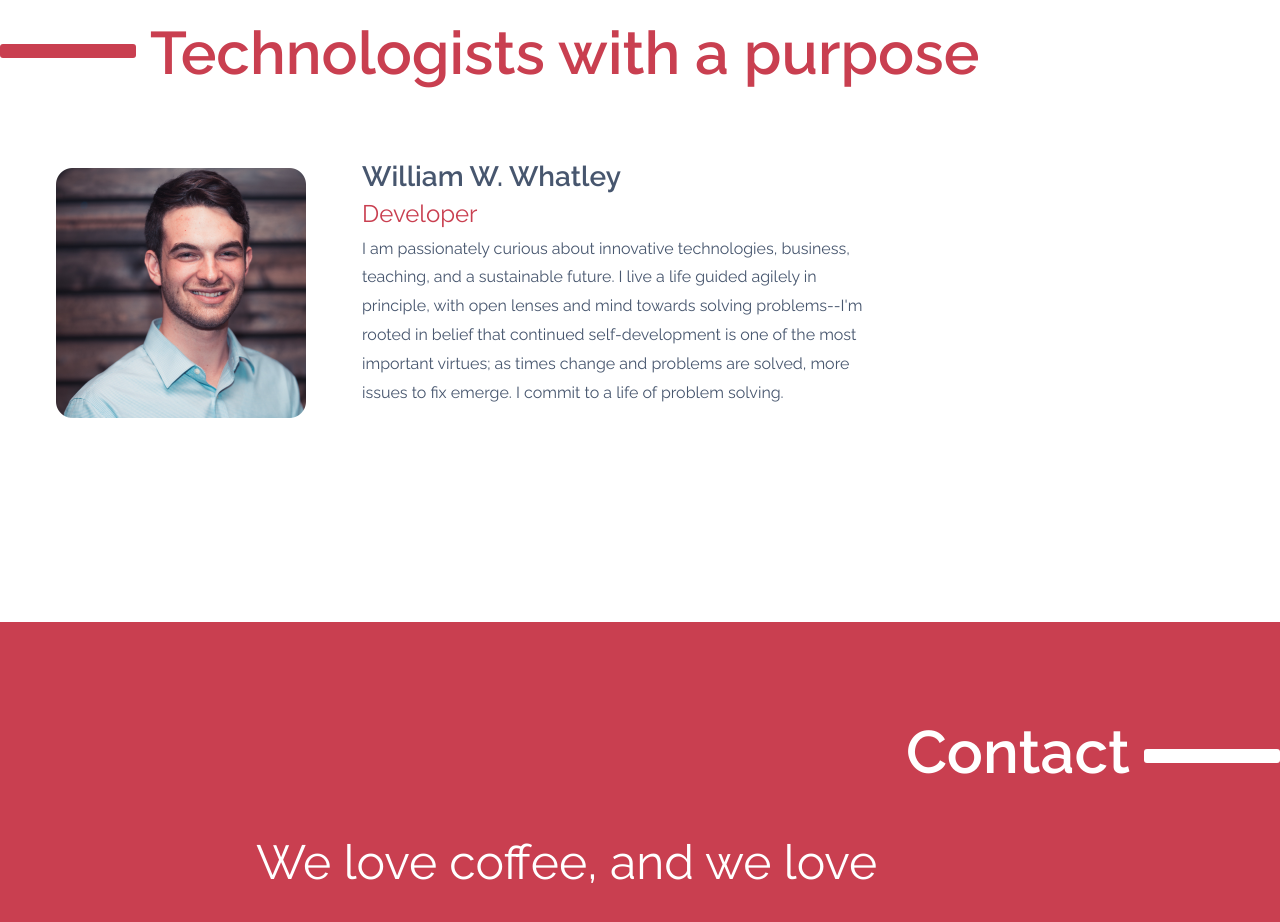
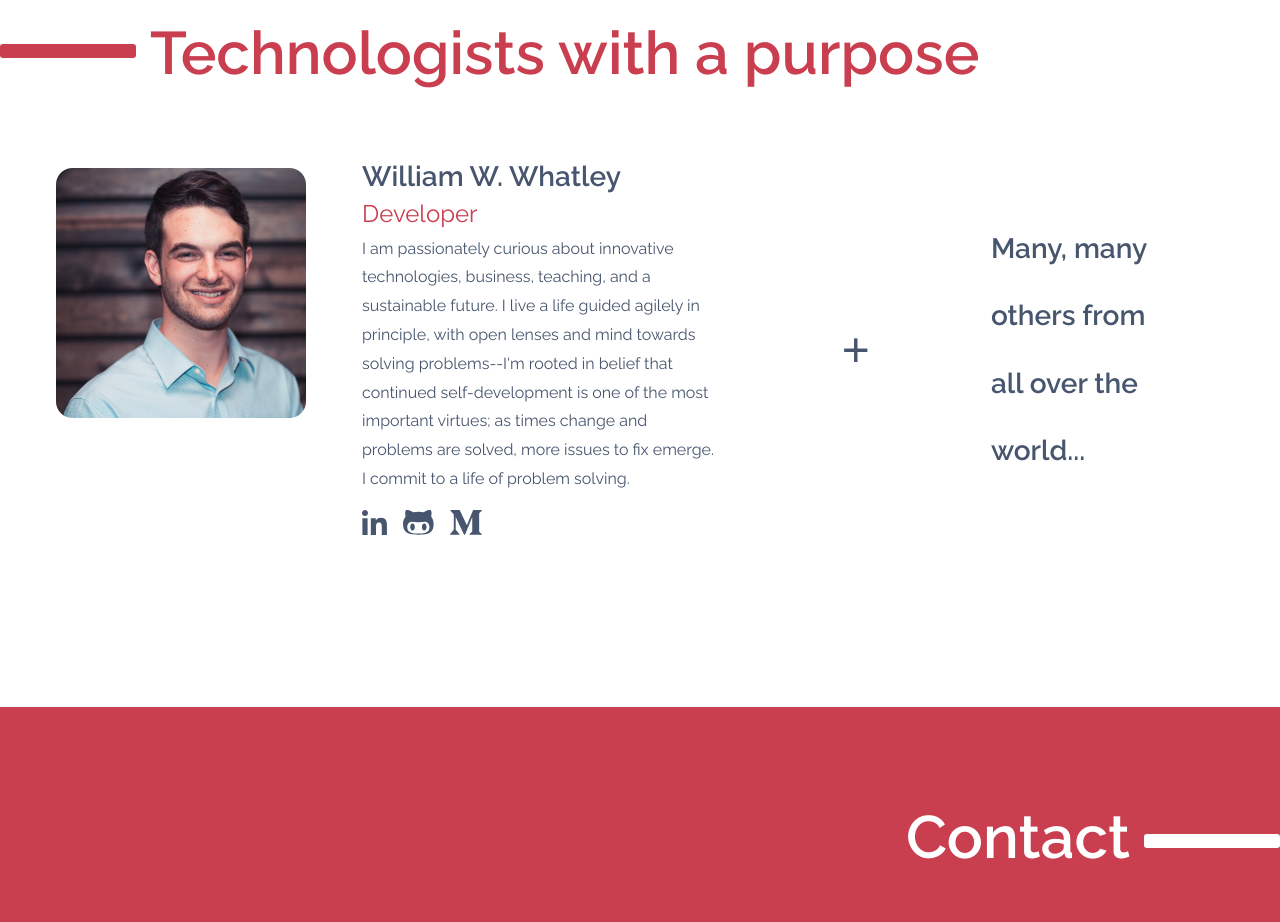
Before and after one commit to Catatek/catatekmarketing, a React (Create React App) app: page / in a window 1280 px wide. Shown: the part 4180-5102 px from the top of the page. Built offline with nearby package versions, Linux system fonts and the light colour scheme.

Commit message:
Added icons and added to about us section.

```diff
--- a/src/components/sections/Splash.jsx
+++ b/src/components/sections/Splash.jsx
@@ -1,6 +1,6 @@
 import React from "react";
 import styled from "styled-components";
-import { Line, Column, Row } from "../theme/index";
+import { Line, Column } from "../theme/index";
 
 const Wrapper = styled.div`
   display: flex;
--- a/src/components/shared/Content1.jsx
+++ b/src/components/shared/Content1.jsx
@@ -2,6 +2,9 @@ import React from "react";
 import styled from "styled-components";
 import William from "../../assets/william.png";
 import { Column, Text, Row, Line, ContentTitle } from "../theme/index";
+import Linkedin from "../../assets/linkedin.svg";
+import Github from "../../assets/github.svg";
+import Medium from "../../assets/medium.svg";
 
 const Wrapper = styled.div`
   padding: 6em 0;
@@ -22,6 +25,14 @@ const StyledRow = styled(Row)`
   margin: 2.5em 0;
   padding: 2em 0;
   width: 100%;
+  justify-content: space-evenly;
+  @media (max-width: 768px) {
+    flex-direction: column;
+    align-items: center;
+  }
+`;
+
+const StyledRow2 = styled(Row)`
   @media (max-width: 768px) {
     flex-direction: column;
     align-items: center;
@@ -38,12 +49,22 @@ const StyledTextRow = styled(Row)`
 `;
 
 const StyledColumn = styled(Column)`
-  width: 40%;
+  width: 30%;
   @media (max-width: 700px) {
     width: 90%;
     align-items: center;
-    // padding: 0 0.25em;
   }
+`;
+
+const Span = styled.span`
+  font-size: 3em;
+  color: #47566e;
+`;
+
+const Icon = styled.img`
+  color: #47566e;
+  height: 25px;
+  margin-left: ${props => props.marginleft};
 `;
 
 function Avatar({ avatar, name, title }) {
@@ -92,7 +113,36 @@ export default function Content1({ title, type }) {
               are solved, more issues to fix emerge. I commit to a life of
               problem solving.
             </Text>
+            <Row margin="1em 0 0 0" alignitems="center">
+              <a
+                href="https://www.linkedin.com/in/william-whatley-9b141b148/"
+                rel="noopener noreferrer"
+                target="_blank"
+              >
+                <Icon src={Linkedin} alt="Linkedin Icon" />
+              </a>
+              <a
+                href="https://github.com/wwwhatley"
+                rel="noopener noreferrer"
+                target="_blank"
+              >
+                <Icon marginleft="1em" src={Github} alt="Github Icon" />
+              </a>
+              <a
+                href="https://medium.com/@wwwhatley"
+                rel="noopener noreferrer"
+                target="_blank"
+              >
+                <Icon marginleft="1em" src={Medium} alt="Medium Icon" />
+              </a>
+            </Row>
           </StyledColumn>
+          <StyledRow2 alignitems="center" justifycontent="space-evenly">
+            <Span>+</Span>
+            <StyledColumn justifycontent="center" alignitems="center">
+              <Text>Many, many others from all over the world...</Text>
+            </StyledColumn>
+          </StyledRow2>
         </StyledRow>
       )}
     </Wrapper>
```
Also changed, not shown: src/assets/linkedin.svg (added).
